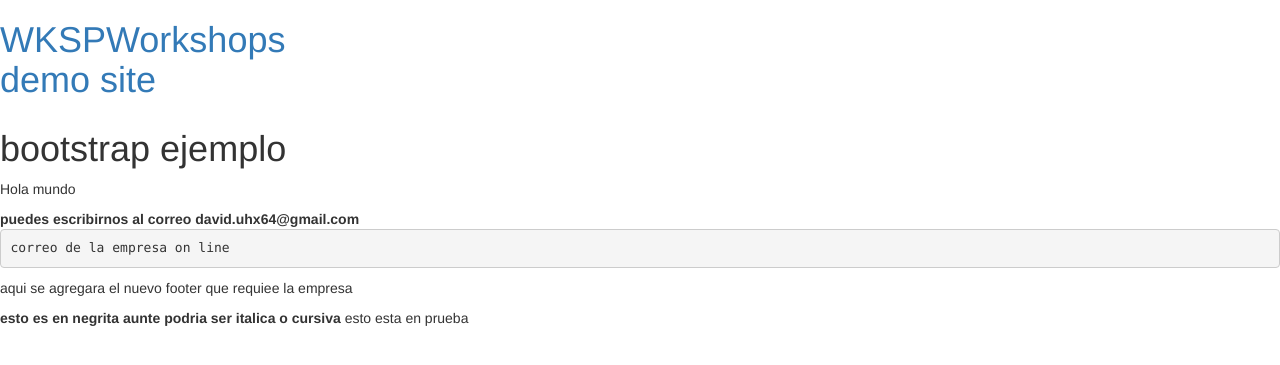
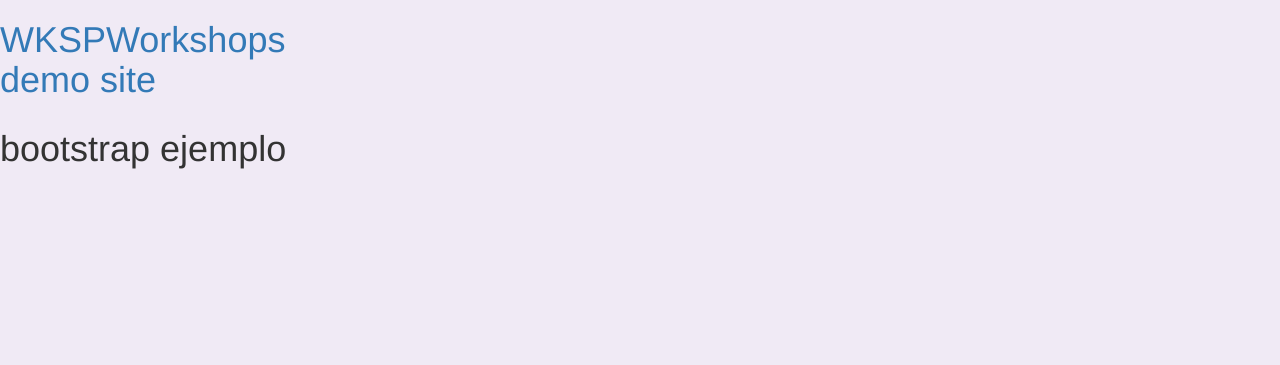
Before and after one commit to DavidUntama/bootstrap, a PHP site: page / in a window 1280 px wide. Shown: the top 365 px of the page. Run offline with PHP 8.4, Linux system fonts and the light colour scheme.

Commit message:
Cambio color y estilos propios
se agrego el archivo de estilos cambiando el color de fondo
ademas se borro tags queno van en el index

```diff
--- /dev/null
+++ b/css/style.css
@@ -0,0 +1,3 @@
+body{
+	background: #F0EAF5
+}
--- a/inc/head_common.php
+++ b/inc/head_common.php
@@ -1 +1,2 @@
 <link rel="stylesheet" href="css/bootstrap.min.css">
+<link rel="stylesheet" href="css/style.css">
--- a/index.php
+++ b/index.php
@@ -17,17 +17,6 @@
 		</div>
 	</div>
 	<h1>bootstrap ejemplo</h1>
-	<p>Hola mundo</p>
-	<strong> puedes escribirnos al correo david.uhx64@gmail.com</strong>
-
-	<pre>correo de la empresa on line</pre>
-
-	<p>aqui se agregara el nuevo footer que requiee la empresa</p>
-	<b>esto es en negrita aunte podria ser italica o cursiva</b>
-
-	esto esta en prueba
-
-
 	<?php include 'inc/footer_common.php'; ?>
 </body>
 </html>
```
